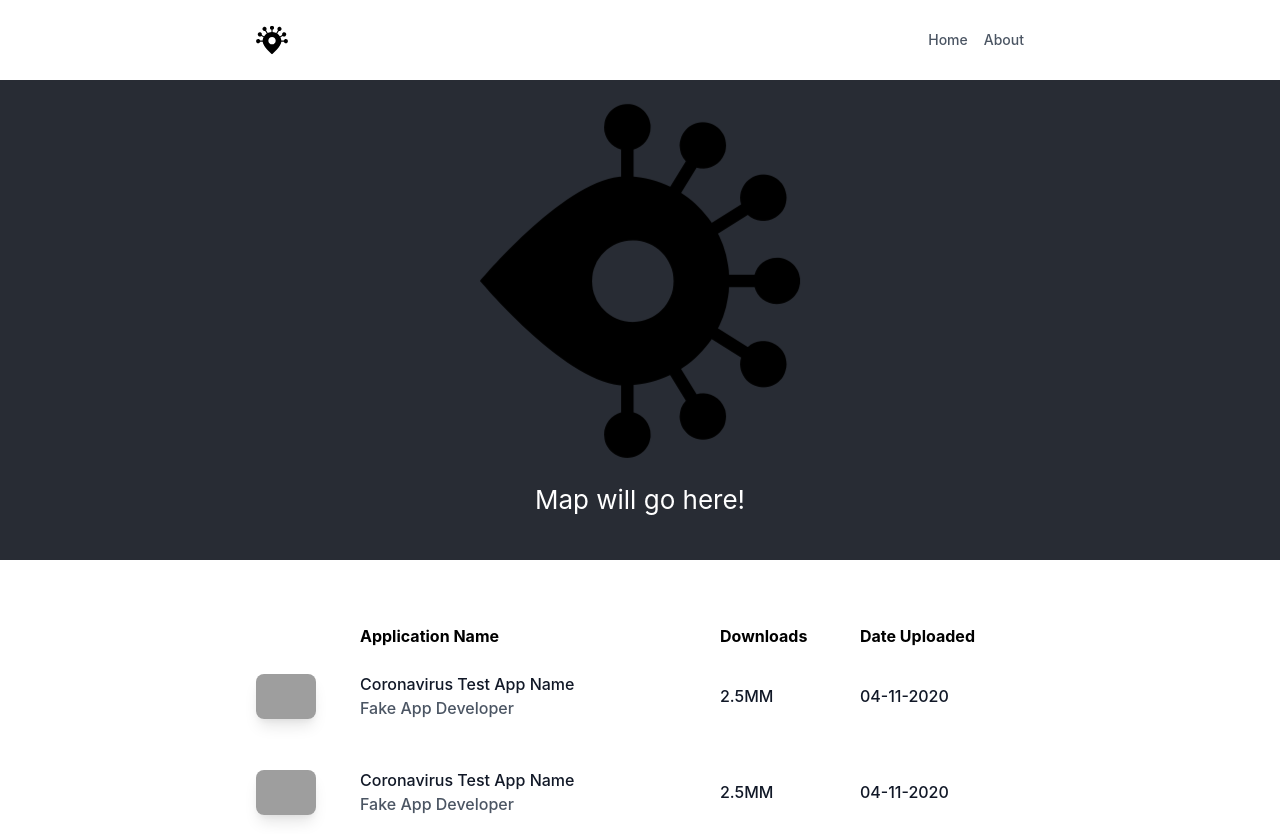
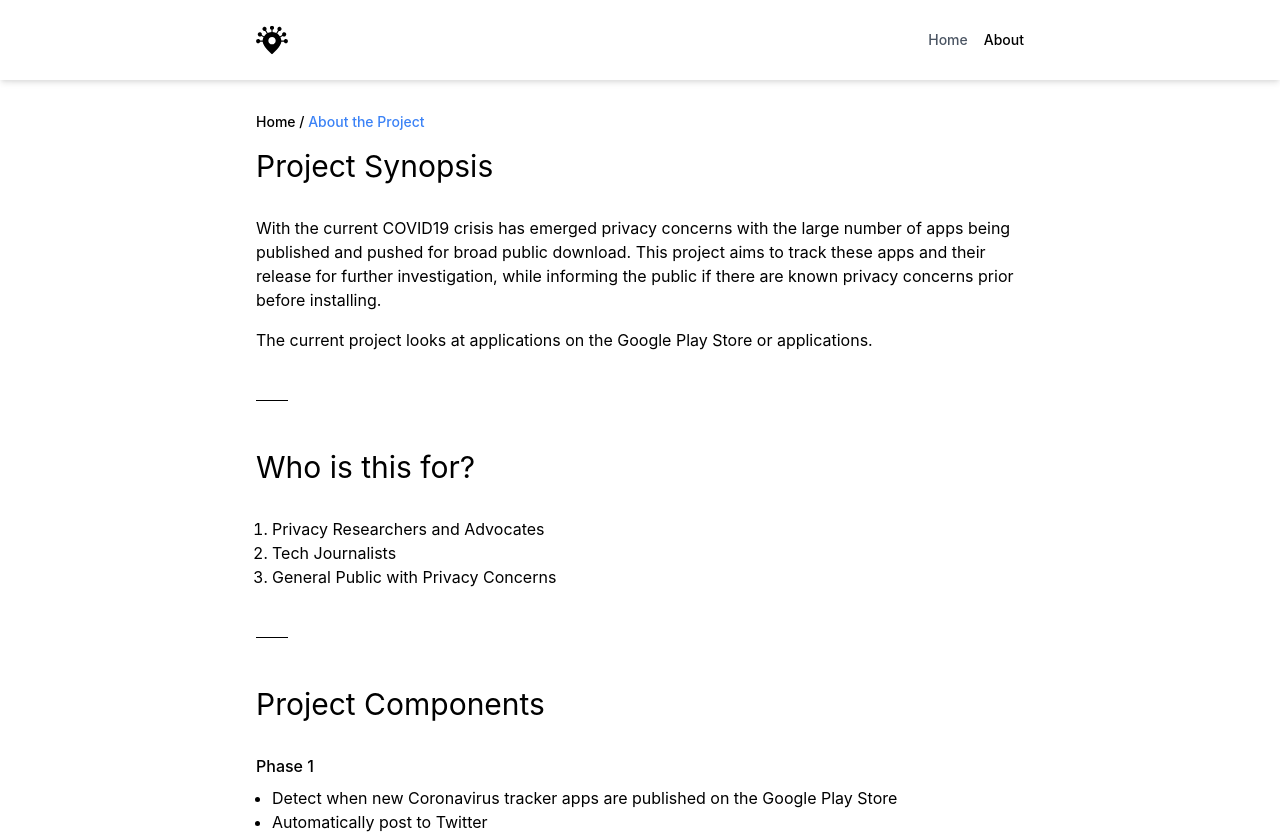
Before and after one commit to covid19-apptracker/covid19-apptracker, a React (Create React App) app: page /about in a window 1280 px wide. Shown: the top 834 px of the page. Built offline with nearby package versions, Linux system fonts and the light colour scheme; grey boxes are pictures that could not be loaded.

Commit message:
Initial Routing Setup
Added in the React Router package and setup initial routing in App.js using a Router component. Additionally, updated the NavBar and Footer components to use NavLinks and Links in place of the <a> tags they were using previously.

```diff
--- a/package.json
+++ b/package.json
@@ -9,6 +9,7 @@
     "@testing-library/user-event": "^7.1.2",
     "react": "^16.13.1",
     "react-dom": "^16.13.1",
+    "react-router-dom": "^5.1.2",
     "react-scripts": "3.4.1"
   },
   "scripts": {
--- a/src/App.js
+++ b/src/App.js
@@ -1,19 +1,24 @@
 import React from 'react';
 import './App.css';
-import NavBar from './components/headerComponent/NavBar.js';
-import Footer from './components/footerComponent/Footer.js';
+
+import ScrollToTop from './components/helperComponents/ScrollToTop';
+
 import HomePage from './components/pages/HomePage.js';
 import AboutPage from './components/pages/AboutPage.js';
 
+import { BrowserRouter as Router, Route, Link } from 'react-router-dom';
+
 function App() {
   return (
-    <div className="App">
-      <NavBar />
-
-      <HomePage />
-
-      <Footer />
-    </div>
+    <Router>
+      <ScrollToTop />
+      <div className="App">
+        <div>
+          <Route exact path="/" component={HomePage} />
+          <Route exact path="/about" component={AboutPage} />
+        </div>
+      </div>
+    </Router>
   );
 }
 
--- a/src/components/footerComponent/Footer.js
+++ b/src/components/footerComponent/Footer.js
@@ -1,5 +1,7 @@
 import React, {Component} from 'react';
 import logo from '../../img/logo_wht.svg';
+
+import { BrowserRouter as Router, Route, Link } from 'react-router-dom';
 
 class Footer extends Component {
 
@@ -13,9 +15,9 @@ class Footer extends Component {
                         </div>
                         <div className="flex content-center pb-4">
                             <div className="text-sm flex-grow antialiased">
-                                <a href="#" className="mt-4 sm:inline-block transition-all duration-200 ease-in-out transform hover:-translate-y-1 hover:text-indigo-500 mr-4">Home</a>
-                                <a href="#" className="mt-4 sm:inline-block transition-all duration-200 ease-in-out transform hover:-translate-y-1 hover:text-indigo-500 mr-4">About</a>
-                                <a href="#" className="mt-4 sm:inline-block transition-all duration-200 ease-in-out transform hover:-translate-y-1 hover:text-indigo-500 mr-4">Sitemap</a>
+                                <Link to="/" className="mt-4 sm:inline-block transition-all duration-200 ease-in-out transform hover:-translate-y-1 hover:text-indigo-500 mr-4">Home</Link>
+                                <Link to="about" className="mt-4 sm:inline-block transition-all duration-200 ease-in-out transform hover:-translate-y-1 hover:text-indigo-500 mr-4">About</Link>
+                                <Link to="#" className="mt-4 sm:inline-block transition-all duration-200 ease-in-out transform hover:-translate-y-1 hover:text-indigo-500 mr-4">Sitemap</Link>
                             </div>
                         </div>
                     </div>
--- a/src/components/headerComponent/NavBar.js
+++ b/src/components/headerComponent/NavBar.js
@@ -1,5 +1,7 @@
 import React, { Component } from 'react';
 import logo from '../../img/logo.svg';
+
+import { BrowserRouter as Router, Route, Link, NavLink } from 'react-router-dom';
 
 class NavBar extends Component{
     state = {
@@ -28,6 +30,7 @@ class NavBar extends Component{
 
 
         return (
+        <div class="top-0 sticky bg-white z-10 shadow-md">
             < nav className = "container max-w-screen-md mx-auto flex items-center justify-between flex-wrap bg-white p-6 sm:py-6 lg:px-0" >
                 < div className = "flex items-center flex-shrink-0 text-black mr-6" >
                     <img className="fill-current h-8 w-8 mr-2 transition-all duration-300 ease-in-out transform hover:scale-125" width="54" height="54" src={logo} />
@@ -39,16 +42,18 @@ class NavBar extends Component{
                 </div>
                 < div className = "w-full float-right sm:flex sm:items-center sm:w-auto sm:block" >
                     <div id="myLinks" className={this.state.showing}>
-                   < a href = "#responsive-header"
-                   class = "block mt-4 sm:inline-block sm:mt-0 text-gray-600 hover:text-black mr-4 transition-all duration-300 ease-in-out transform hover:-translate-y-1 font-medium" >
+                       < NavLink exact to = "/" activeStyle={{color: "#000000"}}
+                       className = "block mt-4 sm:inline-block sm:mt-0 text-gray-600 hover:text-black mr-4 transition-all duration-300 ease-in-out transform hover:-translate-y-1 font-medium active:text-indigo-500" >
                             Home
-                    </a>
-                    < a className = "block mt-4 sm:inline-block sm:mt-0 text-gray-600 hover:text-black transition-all duration-300 ease-in-out transform font-medium" >
+                        </NavLink>
+                        < NavLink exact to = "/about" activeStyle={{color: "#000000"}}
+                        className = "block mt-4 sm:inline-block sm:mt-0 text-gray-600 hover:text-black transition-all duration-300 ease-in-out transform font-medium active:text-indigo-500" >
                             About
-                    </a>
+                        </NavLink>
                     </div>
                 </div>
             </nav>
+        </div>
         );
     }
 }
--- /dev/null
+++ b/src/components/helperComponents/ScrollToTop.js
@@ -0,0 +1,14 @@
+import { useEffect } from "react";
+import { useLocation } from "react-router-dom";
+
+export default function ScrollToTop() {
+    const {
+        pathname
+    } = useLocation();
+
+    useEffect(() => {
+        window.scrollTo(0, 0);
+    }, [pathname]);
+
+    return null;
+}
--- a/src/components/pages/AboutPage.js
+++ b/src/components/pages/AboutPage.js
@@ -1,12 +1,17 @@
 import React, { Component } from 'react';
+import NavBar from '../../components/headerComponent/NavBar.js';
+import Footer from '../../components/footerComponent/Footer.js';
+
+import { BrowserRouter as Router, Route, Link } from 'react-router-dom';
 
 class AboutPage extends Component {
     render() {
         return (
             <div>
+                < NavBar / >
                 <div id="container" className="container w-full content-center items-center justify-center pt-8 pb-8 max-w-screen-md pl-6 pr-6 lg:pl-0 lg:pr-0 mx-auto">
                     <div className="text-sm font-medium pb-4">
-                        <a className="text-black hover:underline hover:text-gray-500" href="/">Home</a> / <span className="text-blue-500">About the Project</span>
+                        <Link className="text-black hover:underline hover:text-gray-500" to="/">Home</Link> / <span className="text-blue-500">About the Project</span>
                     </div>
                     <h1 className="text-3xl pb-8">
                         Project Synopsis
@@ -49,6 +54,7 @@ class AboutPage extends Component {
                             </div>
                     </div>
                 </div>
+                < Footer / >
             </div>
         );
     }
--- a/src/components/pages/HomePage.js
+++ b/src/components/pages/HomePage.js
@@ -1,25 +1,34 @@
 import React, { Component } from 'react';
 import logo from '../../img/logo.svg';
 import PlayApp from '../PlayApp.js';
+import NavBar from "../../components/headerComponent/NavBar.js";
+import Footer from "../../components/footerComponent/Footer.js";
 
 class HomePage extends Component {
     render() {
         return (
           <div>
+            <NavBar />
             <div className="App-header">
               <img src={logo} className="App-logo" alt="logo" />
               <br></br>
-                    <p>
-                    Map will go here!
-                    </p>
-
+              <p>Map will go here!</p>
             </div>
-                <div id="container" className="container w-full content-center items-center justify-center pt-16 pb-8 max-w-screen-md pl-6 pr-6 lg:pl-0 lg:pr-0 mx-auto">
+            <div
+              id="container"
+              className="container w-full content-center items-center justify-center pt-16 pb-8 max-w-screen-md pl-6 pr-6 lg:pl-0 lg:pr-0 mx-auto"
+            >
               <div className="headers flex items-center mx-auto pb-6">
                 <div className="sm:w-2/12 sm:-mr-6"></div>
-                        <div className="font-bold w-8/12 sm:w-6/12 min-w-xs">Application Name</div>
-                        <div className="font-bold installs hidden sm:flex sm:w-2/12 sm:-ml-6 sm:mr-3">Downloads</div>
-                        <div className="font-bold flex-auto w-4/12 sm:w-2/12">Date Uploaded</div>
+                <div className="font-bold w-8/12 sm:w-6/12 min-w-xs">
+                  Application Name
+                </div>
+                <div className="font-bold installs hidden sm:flex sm:w-2/12 sm:-ml-6 sm:mr-3">
+                  Downloads
+                </div>
+                <div className="font-bold flex-auto w-4/12 sm:w-2/12">
+                  Date Uploaded
+                </div>
               </div>
               <PlayApp />
               <PlayApp />
@@ -29,6 +38,7 @@ class HomePage extends Component {
               <PlayApp />
               <PlayApp />
             </div>
+            <Footer />
           </div>
         );
     }
```
Also changed, not shown: 1 other file (tests, documents, lock files or other folders). Lines whose indentation alone changed are shown as unchanged.
